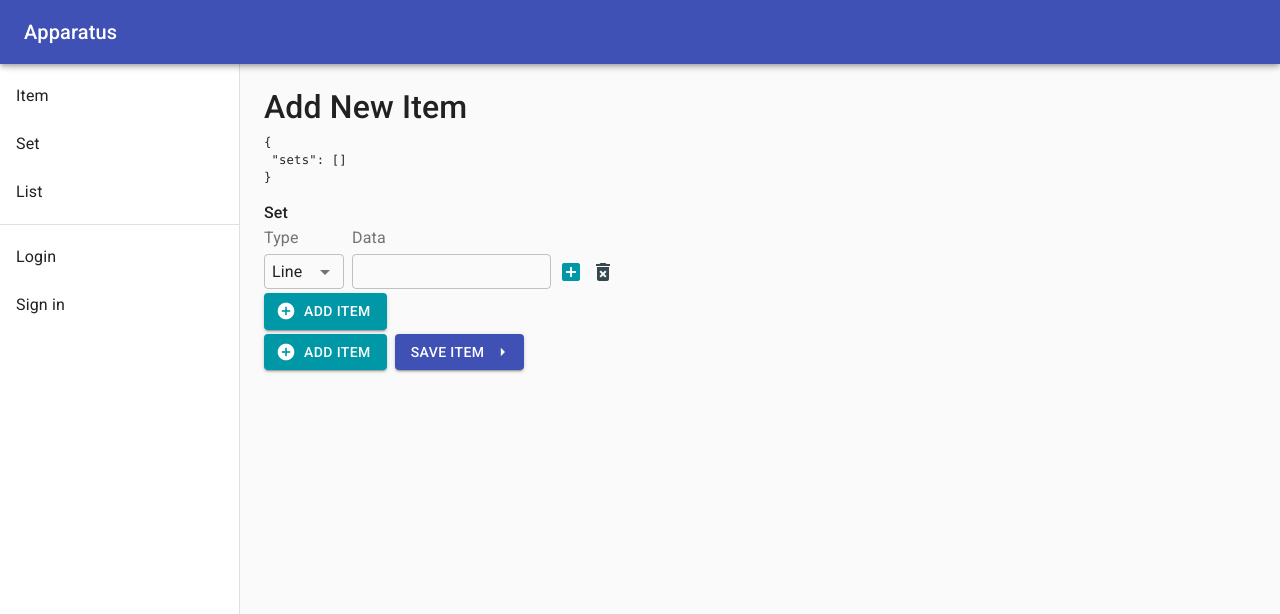
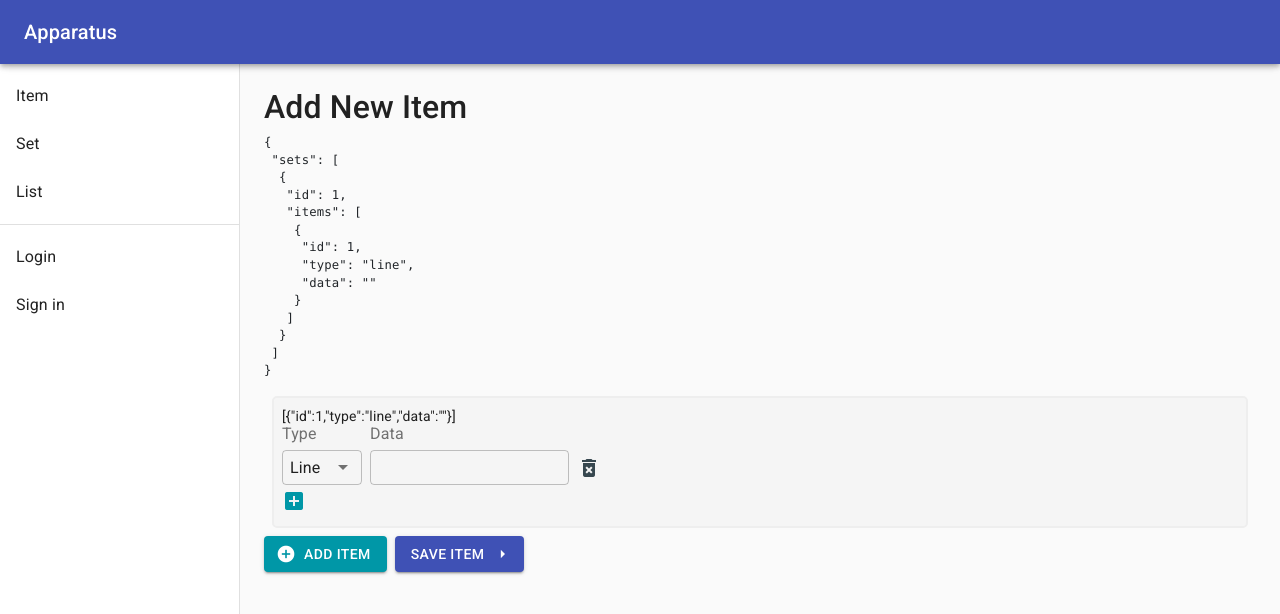
Before and after one commit to RyotaBannai/apparatus, a React (Create React App) app in the folder app/: page /item in a window 1280 px wide. Shown: the top 614 px of the page. Built offline with nearby package versions, Linux system fonts and the light colour scheme.

Commit message:
added toSet button.

```diff
--- a/app/src/App.tsx
+++ b/app/src/App.tsx
@@ -25,10 +25,11 @@ const cache = new InMemoryCache({
   typePolicies: {
     Query: {
       fields: {
-        sets: {
-          read() {
-            return Sets();
-          },
+        sets() {
+          return Sets();
+        },
+        getSet(name: string, { args }) {
+          return Sets().find((set) => set?.id === args?.id);
         },
       },
     },
--- a/app/src/components/Item/ApparatusItem.tsx
+++ b/app/src/components/Item/ApparatusItem.tsx
@@ -1,46 +1,19 @@
-import React, { useState } from "react";
-import { gql, useQuery, useMutation } from "@apollo/client";
+import React, { useState, useEffect } from "react";
 import { useSet } from "../../modules/set/actions";
 import {
+  Grid,
+  Icon,
   InputLabel,
+  MenuItem,
   OutlinedInput,
-  Grid,
   Select,
-  MenuItem,
-  Icon,
+  Tooltip,
 } from "@material-ui/core";
 import { createStyles, makeStyles, Theme } from "@material-ui/core/styles";
 import blueGrey from "@material-ui/core/colors/blueGrey";
 import grey from "@material-ui/core/colors/grey";
 import indigo from "@material-ui/core/colors/indigo";
 import cyan from "@material-ui/core/colors/cyan";
-import Tooltip from "@material-ui/core/Tooltip";
-
-const L_DELETE_ITEM = gql`
-  mutation DeleteItem($id: Float!) {
-    deleteItem(id: $id) @client {
-      id
-    }
-  }
-`;
-
-const L_ADD_ITEM = gql`
-  mutation AddItem(
-    $id: Float!
-    $itemId: Float!
-    $type: String
-    $data: String
-    $update_data: String!
-  ) {
-    addItem(
-      id: $id
-      itemId: $itemId
-      type: $type
-      data: $data
-      update_data: $update_data
-    ) @client
-  }
-`;
 
 const useStyles = makeStyles((theme: Theme) =>
   createStyles({
@@ -78,7 +51,7 @@ interface Props {
   id: number;
   type?: string;
   data?: string;
-  belongToSet?: boolean;
+  hideSet: React.Dispatch<React.SetStateAction<boolean>>;
 }
 
 export const ApparatusItem: React.FC<Props> = ({
@@ -86,25 +59,24 @@ export const ApparatusItem: React.FC<Props> = ({
   id,
   type,
   data,
-  belongToSet = false,
+  hideSet,
 }) => {
   const classes = useStyles();
   const { addItem, deleteItem } = useSet();
-  const [l_addItem] = useMutation(L_ADD_ITEM);
   const [show, setShow] = useState<boolean>(true);
-  const [
-    l_deleteItem,
-    { loading: ld_loading, error: ld_error, called: ld_called },
-  ] = useMutation(L_DELETE_ITEM);
-
-  const onChangeType = (e: any) => applyChange(e, "type");
-  const onChangeData = (e: any) => applyChange(e, "data");
-  const applyChange = (e: any, update_data: string) => {
+  const onChangeType = (e: any) => {
     e.preventDefault();
+    setChange("type", e.target.value);
+  };
+  const onChangeData = (e: any) => {
+    e.preventDefault();
+    setChange("data", e.target.value);
+  };
+  const setChange = (update_data: string, value: string) => {
     const update_key = update_data === "type" ? "type" : "data";
     let item: any = {
       id: id,
-      [update_key]: e.target.value,
+      [update_key]: value,
       update_data: update_data,
     };
     addItem({
@@ -112,6 +84,15 @@ export const ApparatusItem: React.FC<Props> = ({
       item,
     });
   };
+  const onDeleteItem = (e: any) => {
+    e.preventDefault();
+    setShow(!show);
+    let left_items: number = deleteItem(set_id, id);
+    if (left_items === 0) hideSet(false);
+  };
+  useEffect(() => {
+    setChange("type", "line");
+  }, []);
 
   if (!show) return <></>;
   else
@@ -142,41 +123,9 @@ export const ApparatusItem: React.FC<Props> = ({
             onChange={onChangeData}
           />
         </Grid>
-        {(() => {
-          if (!belongToSet) {
-            return (
-              <Grid item>
-                <Tooltip title="To Set" placement="top">
-                  <Icon
-                    className={classes.toSet}
-                    onClick={(e: any) => {
-                      e.preventDefault();
-                      setShow(!show);
-                      let variables: { id: number } = {
-                        id,
-                      };
-                      l_deleteItem({
-                        variables,
-                      });
-                    }}
-                  >
-                    add_box
-                  </Icon>
-                </Tooltip>
-              </Grid>
-            );
-          }
-        })()}
         <Grid item>
           <Tooltip title="Delete" placement="top">
-            <Icon
-              className={classes.deleteForm}
-              onClick={(e: any) => {
-                e.preventDefault();
-                setShow(!show);
-                deleteItem(set_id, id);
-              }}
-            >
+            <Icon className={classes.deleteForm} onClick={onDeleteItem}>
               delete_forever
             </Icon>
           </Tooltip>
--- a/app/src/components/Item/ApparatusSet.tsx
+++ b/app/src/components/Item/ApparatusSet.tsx
@@ -1,10 +1,12 @@
 import React, { useState, useEffect } from "react";
 import { gql, useQuery, useMutation } from "@apollo/client";
-import { Button, Grid, Icon } from "@material-ui/core";
+import { Button, Grid, Icon, Tooltip, Box } from "@material-ui/core";
 import MuiAlert, { AlertProps } from "@material-ui/lab/Alert";
 import { createStyles, makeStyles, Theme } from "@material-ui/core/styles";
 import { ApparatusItem } from "./ApparatusItem";
 import cyan from "@material-ui/core/colors/cyan";
+import indigo from "@material-ui/core/colors/indigo";
+import grey from "@material-ui/core/colors/grey";
 import * as _ from "lodash";
 import { from } from "rxjs";
 import { tap, map } from "rxjs/operators";
@@ -21,12 +23,39 @@ const useStyles = makeStyles((theme: Theme) =>
         outlineColor: cyan[800],
       },
     },
+    toSet: {
+      cursor: "pointer",
+      color: cyan[700],
+      "&:hover": {
+        color: cyan[800],
+      },
+      "&:focus": {
+        color: cyan[800],
+      },
+    },
+    set: {
+      backgroundColor: indigo[50],
+      padding: theme.spacing(1),
+      margin: theme.spacing(1),
+      borderRadius: 5,
+      border: `2px solid ${indigo[100]}`,
+    },
+    item: {
+      backgroundColor: grey[100],
+      padding: theme.spacing(1),
+      margin: theme.spacing(1),
+      borderRadius: 5,
+      border: `2px solid ${grey[200]}`,
+    },
+    addItemHugeButton: {
+      paddingTop: `${theme.spacing(3)}px !important`,
+    },
   })
 );
 
-const L_GET_ITEM_By_SET = gql`
-  query Items_By_Set($id: Float!) {
-    items_of_set(id: $id) @client {
+const L_GET_SET = gql`
+  query GET_SET($id: Float!) {
+    getSet(id: $id) @client {
       id
       items
     }
@@ -55,10 +84,11 @@ interface Props {
 
 export const ApparatusSet: React.FC<Props> = ({ id }) => {
   const classes = useStyles();
+  const [show, setShow] = useState<boolean>(true);
   let default_form: any[] = [
     {
       id: takeId(),
-      item: <ApparatusItem set_id={id} id={counter.uuid} />,
+      item: <ApparatusItem set_id={id} id={counter.uuid} hideSet={setShow} />,
     },
   ];
   const [children, setChild] = useState<Array<any>>([]);
@@ -70,21 +100,29 @@ export const ApparatusSet: React.FC<Props> = ({ id }) => {
         ..._children,
         {
           id: takeId(),
-          item: <ApparatusItem set_id={id} id={counter.uuid} />,
+          item: (
+            <ApparatusItem set_id={id} id={counter.uuid} hideSet={setShow} />
+          ),
         },
       ];
     } else {
       newChildren = [
         {
           id: takeId(),
-          item: <ApparatusItem set_id={id} id={counter.uuid} />,
+          item: (
+            <ApparatusItem set_id={id} id={counter.uuid} hideSet={setShow} />
+          ),
         },
       ];
     }
     setChild(newChildren);
   };
 
-  //const { data } = useQuery(L_GET_ITEM_OF_SET);
+  const { data } = useQuery(L_GET_SET, {
+    variables: {
+      id,
+    },
+  });
 
   useEffect(() => {
     //   if (data.items.length > 0) {
@@ -122,13 +160,17 @@ export const ApparatusSet: React.FC<Props> = ({ id }) => {
     //   }
   }, []);
 
+  const is_set = () => data?.getSet.items.length > 1;
+  if (!show) return <></>;
+  else
     return (
-    <div>
-      <h6>Set</h6>
-      {/* {JSON.stringify(data)} */}
+      <Box className={is_set() ? classes.set : classes.item}>
+        {JSON.stringify(data?.getSet.items)}
+        {is_set() ? <h6>Set</h6> : <></>}
         {children.map((child) => child.item)}
         <Grid container alignItems="center" direction="row" spacing={1}>
-        <Grid item>
+          {is_set() ? (
+            <Grid item className={classes.addItemHugeButton}>
               <Button
                 variant="contained"
                 className={classes.addButton}
@@ -140,10 +182,25 @@ export const ApparatusSet: React.FC<Props> = ({ id }) => {
                   callSetChild(children);
                 }}
               >
-            Add Item
+                Add Item To Set
               </Button>
             </Grid>
+          ) : (
+            <Grid item>
+              <Tooltip title="To Set" placement="top">
+                <Icon
+                  className={classes.toSet}
+                  onClick={(e) => {
+                    e.preventDefault();
+                    callSetChild(children);
+                  }}
+                >
+                  add_box
+                </Icon>
+              </Tooltip>
             </Grid>
-    </div>
+          )}
+        </Grid>
+      </Box>
     );
 };
--- a/app/src/modules/set/actions.tsx
+++ b/app/src/modules/set/actions.tsx
@@ -25,10 +25,11 @@ export function useSet(sets: ReactiveVar<Sets> = Sets) {
     }
   };
   const deleteItem = (id: number, item_id: number) => {
+    let newItems = [];
     let sets = Sets()
       .map((set: Set | undefined) => {
         if (set !== undefined && set.id == id) {
-          let newItems = set.items.filter((item: Item) => item.id !== item_id);
+          newItems = set.items.filter((item: Item) => item.id !== item_id);
           if (newItems.length !== 0)
             return {
               id,
@@ -40,6 +41,7 @@ export function useSet(sets: ReactiveVar<Sets> = Sets) {
       })
       .filter((set: any) => set);
     Sets(sets);
+    return newItems.length;
   };
   const addItem = (newItem: addItem) => {
     console.log(newItem);
--- a/app/src/pages/AddItemPage.tsx
+++ b/app/src/pages/AddItemPage.tsx
@@ -11,15 +11,6 @@ const item_query = gql`
       id
       type
       data
-    }
-  }
-`;
-
-const set_query = gql`
-  query SetQuery {
-    sets @client {
-      id
-      items
     }
   }
 `;
```
Lines whose indentation alone changed are shown as unchanged.
